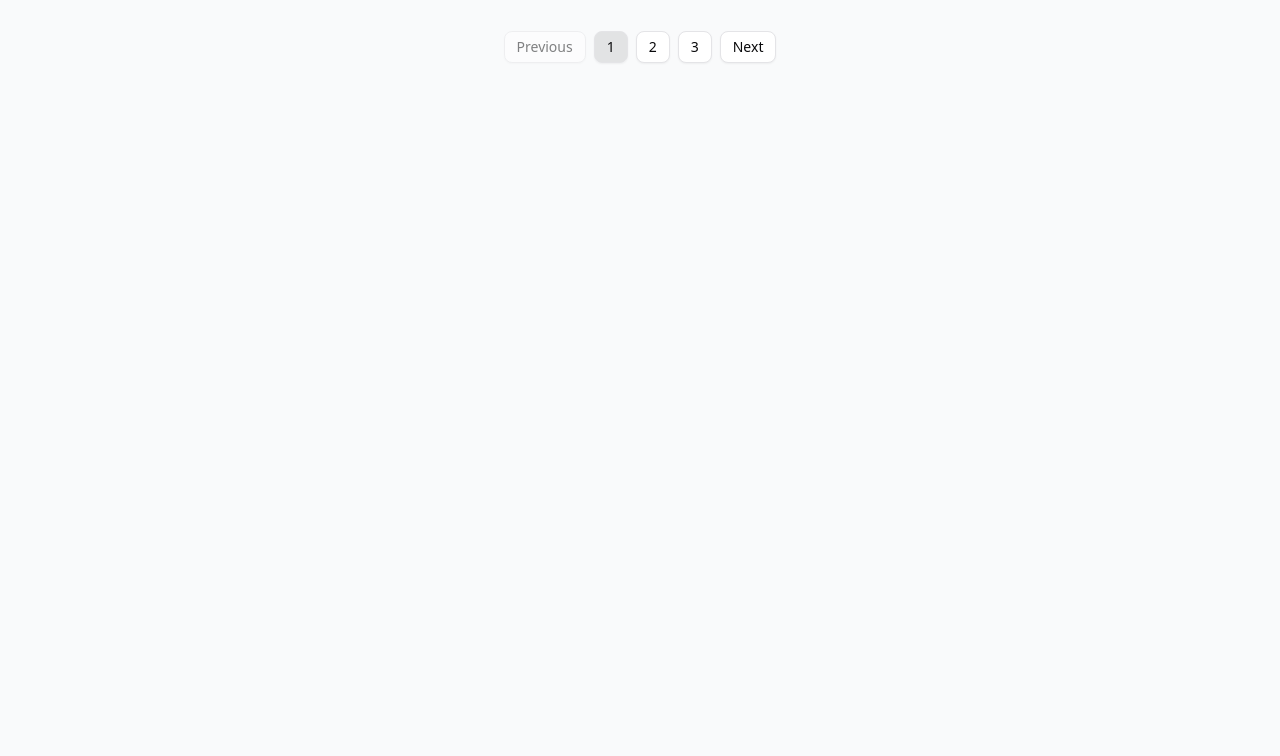
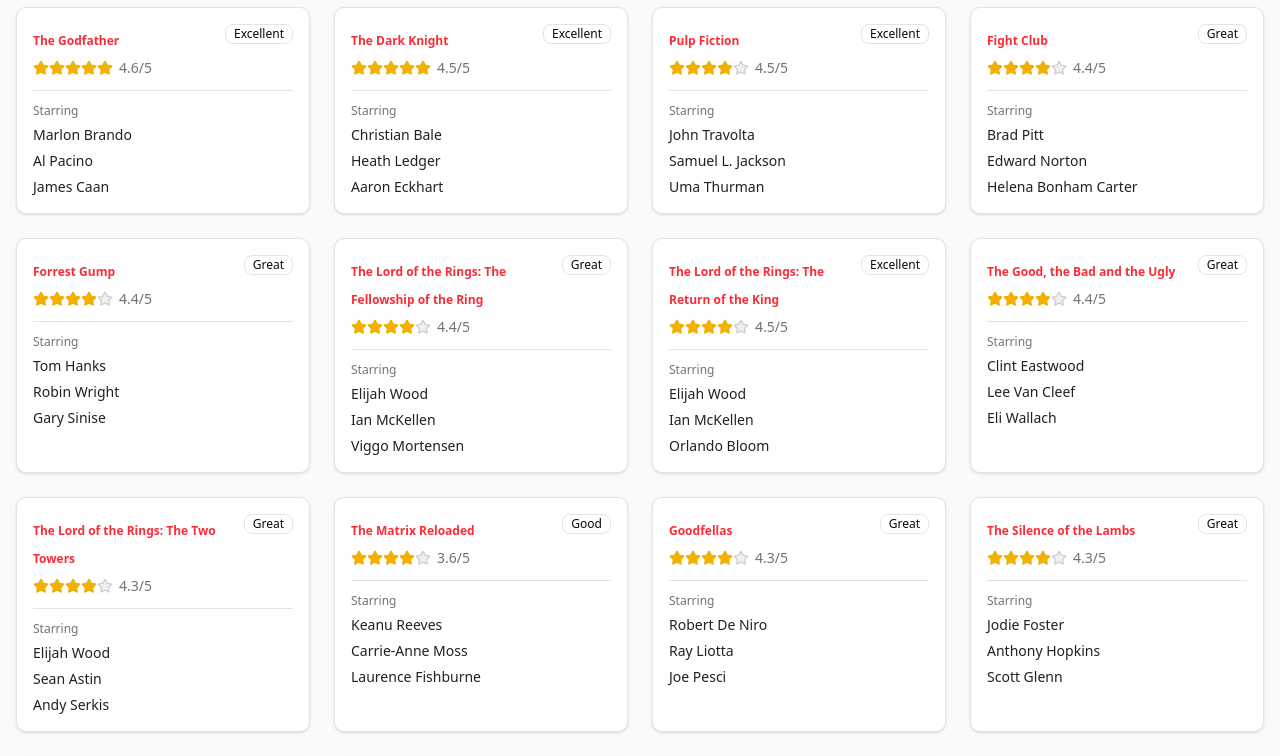
Before and after one commit to AtilioA/movie-platform, a Next.js app in the folder web/: page /movies in a window 1280 px wide. Shown: the part 540-1296 px from the top of the page. Before the commit the page ends 800 px from the top, so only its background shows below. Built offline with nearby package versions, Linux system fonts and the light colour scheme.

Commit message:
chore: add more movies to mocked movies

```diff
--- a/web/src/mock/movies.ts
+++ b/web/src/mock/movies.ts
@@ -34,4 +34,254 @@
       { id: '4', name: 'Michael Caine' },
     ],
   },
+  {
+    id: '4',
+    title: 'The Shawshank Redemption',
+    rating: 9.3,
+    actors: [
+      { id: '5', name: 'Tim Robbins' },
+      { id: '6', name: 'Morgan Freeman' },
+      { id: '7', name: 'Bob Gunton' },
+    ],
+  },
+  {
+    id: '5',
+    title: 'The Godfather',
+    rating: 9.2,
+    actors: [
+      { id: '8', name: 'Marlon Brando' },
+      { id: '9', name: 'Al Pacino' },
+      { id: '10', name: 'James Caan' },
+    ],
+  },
+  {
+    id: '6',
+    title: 'The Dark Knight',
+    rating: 9.0,
+    actors: [
+      { id: '11', name: 'Christian Bale' },
+      { id: '12', name: 'Heath Ledger' },
+      { id: '13', name: 'Aaron Eckhart' },
+    ],
+  },
+  {
+    id: '7',
+    title: 'Pulp Fiction',
+    rating: 8.9,
+    actors: [
+      { id: '14', name: 'John Travolta' },
+      { id: '15', name: 'Samuel L. Jackson' },
+      { id: '16', name: 'Uma Thurman' },
+    ],
+  },
+  {
+    id: '8',
+    title: 'Fight Club',
+    rating: 8.8,
+    actors: [
+      { id: '17', name: 'Brad Pitt' },
+      { id: '18', name: 'Edward Norton' },
+      { id: '19', name: 'Helena Bonham Carter' },
+    ],
+  },
+  {
+    id: '9',
+    title: 'Forrest Gump',
+    rating: 8.8,
+    actors: [
+      { id: '20', name: 'Tom Hanks' },
+      { id: '21', name: 'Robin Wright' },
+      { id: '22', name: 'Gary Sinise' },
+    ],
+  },
+  {
+    id: '10',
+    title: 'The Lord of the Rings: The Fellowship of the Ring',
+    rating: 8.8,
+    actors: [
+      { id: '23', name: 'Elijah Wood' },
+      { id: '24', name: 'Ian McKellen' },
+      { id: '25', name: 'Viggo Mortensen' },
+    ],
+  },
+  {
+    id: '11',
+    title: 'The Lord of the Rings: The Return of the King',
+    rating: 8.9,
+    actors: [
+      { id: '23', name: 'Elijah Wood' },
+      { id: '24', name: 'Ian McKellen' },
+      { id: '26', name: 'Orlando Bloom' },
+    ],
+  },
+  {
+    id: '12',
+    title: 'The Good, the Bad and the Ugly',
+    rating: 8.8,
+    actors: [
+      { id: '27', name: 'Clint Eastwood' },
+      { id: '28', name: 'Lee Van Cleef' },
+      { id: '29', name: 'Eli Wallach' },
+    ],
+  },
+  {
+    id: '13',
+    title: 'The Lord of the Rings: The Two Towers',
+    rating: 8.7,
+    actors: [
+      { id: '23', name: 'Elijah Wood' },
+      { id: '30', name: 'Sean Astin' },
+      { id: '31', name: 'Andy Serkis' },
+    ],
+  },
+  {
+    id: '14',
+    title: 'The Matrix Reloaded',
+    rating: 7.2,
+    actors: [
+      { id: '1', name: 'Keanu Reeves' },
+      { id: '3', name: 'Carrie-Anne Moss' },
+      { id: '32', name: 'Laurence Fishburne' },
+    ],
+  },
+  {
+    id: '15',
+    title: 'Goodfellas',
+    rating: 8.7,
+    actors: [
+      { id: '33', name: 'Robert De Niro' },
+      { id: '34', name: 'Ray Liotta' },
+      { id: '35', name: 'Joe Pesci' },
+    ],
+  },
+  {
+    id: '16',
+    title: 'The Silence of the Lambs',
+    rating: 8.6,
+    actors: [
+      { id: '36', name: 'Jodie Foster' },
+      { id: '37', name: 'Anthony Hopkins' },
+      { id: '38', name: 'Scott Glenn' },
+    ],
+  },
+  {
+    id: '17',
+    title: 'The Departed',
+    rating: 8.5,
+    actors: [
+      { id: '39', name: 'Leonardo DiCaprio' },
+      { id: '40', name: 'Matt Damon' },
+      { id: '41', name: 'Jack Nicholson' },
+    ],
+  },
+  {
+    id: '18',
+    title: 'The Prestige',
+    rating: 8.5,
+    actors: [
+      { id: '42', name: 'Christian Bale' },
+      { id: '43', name: 'Hugh Jackman' },
+      { id: '44', name: 'Scarlett Johansson' },
+    ],
+  },
+  {
+    id: '19',
+    title: 'The Green Mile',
+    rating: 8.6,
+    actors: [
+      { id: '45', name: 'Tom Hanks' },
+      { id: '46', name: 'Michael Clarke Duncan' },
+      { id: '47', name: 'David Morse' },
+    ],
+  },
+  {
+    id: '20',
+    title: 'The Godfather: Part II',
+    rating: 9.0,
+    actors: [
+      { id: '9', name: 'Al Pacino' },
+      { id: '48', name: 'Robert De Niro' },
+      { id: '49', name: 'Robert Duvall' },
+    ],
+  },
+  {
+    id: '21',
+    title: 'The Dark Knight Rises',
+    rating: 8.4,
+    actors: [
+      { id: '11', name: 'Christian Bale' },
+      { id: '50', name: 'Tom Hardy' },
+      { id: '51', name: 'Anne Hathaway' },
+    ],
+  },
+  {
+    id: '22',
+    title: 'The Lord of the Rings: The Return of the King',
+    rating: 8.9,
+    actors: [
+      { id: '23', name: 'Elijah Wood' },
+      { id: '30', name: 'Sean Astin' },
+      { id: '52', name: 'Sean Bean' },
+    ],
+  },
+  {
+    id: '23',
+    title: 'The Godfather: Part III',
+    rating: 7.6,
+    actors: [
+      { id: '9', name: 'Al Pacino' },
+      { id: '53', name: 'Diane Keaton' },
+      { id: '54', name: 'Andy Garcia' },
+    ],
+  },
+  {
+    id: '24',
+    title: 'The Matrix Revolutions',
+    rating: 6.8,
+    actors: [
+      { id: '1', name: 'Keanu Reeves' },
+      { id: '3', name: 'Carrie-Anne Moss' },
+      { id: '32', name: 'Laurence Fishburne' },
+    ],
+  },
+  {
+    id: '25',
+    title: 'The Matrix Resurrections',
+    rating: 5.7,
+    actors: [
+      { id: '1', name: 'Keanu Reeves' },
+      { id: '3', name: 'Carrie-Anne Moss' },
+      { id: '55', name: 'Yahya Abdul-Mateen II' },
+    ],
+  },
+  {
+    id: '26',
+    title: 'The Irishman',
+    rating: 7.8,
+    actors: [
+      { id: '33', name: 'Robert De Niro' },
+      { id: '56', name: 'Al Pacino' },
+      { id: '35', name: 'Joe Pesci' },
+    ],
+  },
+  {
+    id: '27',
+    title: 'The Wolf of Wall Street',
+    rating: 8.2,
+    actors: [
+      { id: '39', name: 'Leonardo DiCaprio' },
+      { id: '57', name: 'Jonah Hill' },
+      { id: '58', name: 'Margot Robbie' },
+    ],
+  },
+  {
+    id: '28',
+    title: 'Django Unchained',
+    rating: 8.4,
+    actors: [
+      { id: '59', name: 'Jamie Foxx' },
+      { id: '60', name: 'Christoph Waltz' },
+      { id: '61', name: 'Leonardo DiCaprio' },
+    ],
+  },
 ];
```
